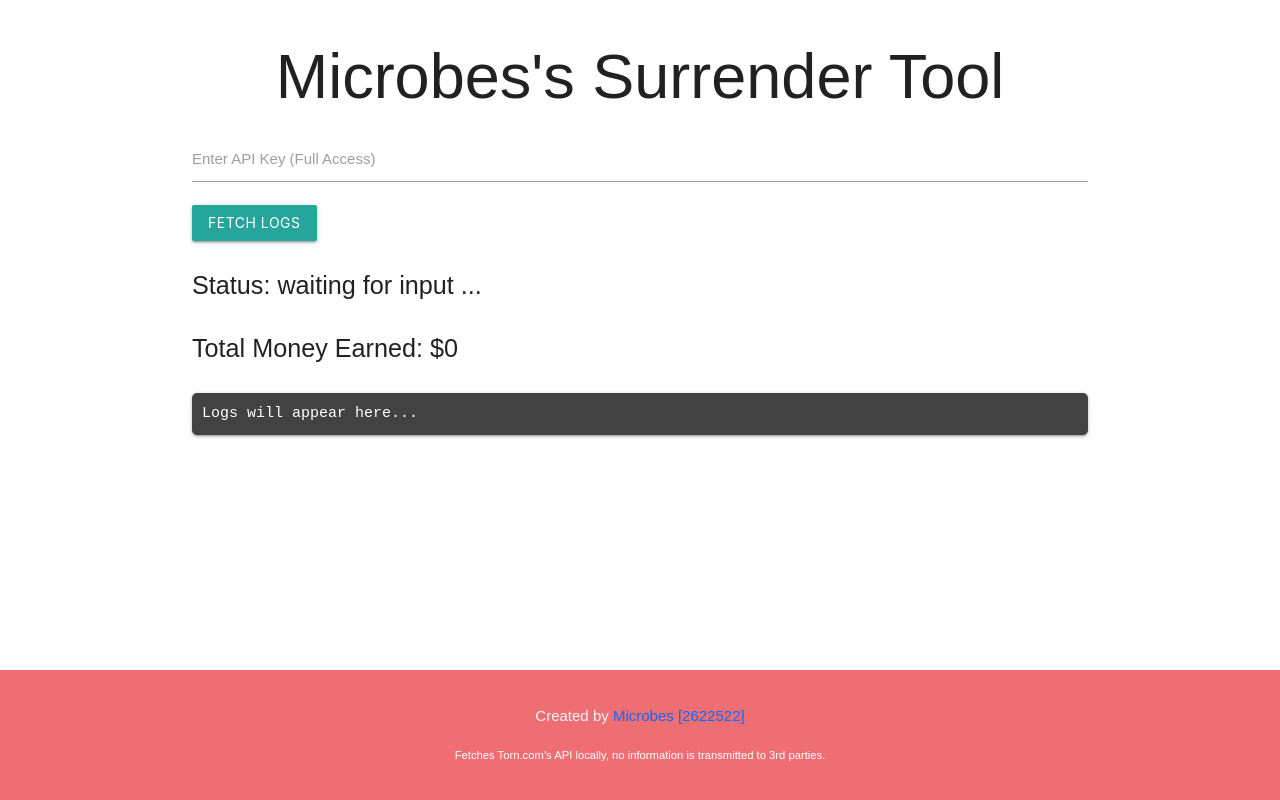
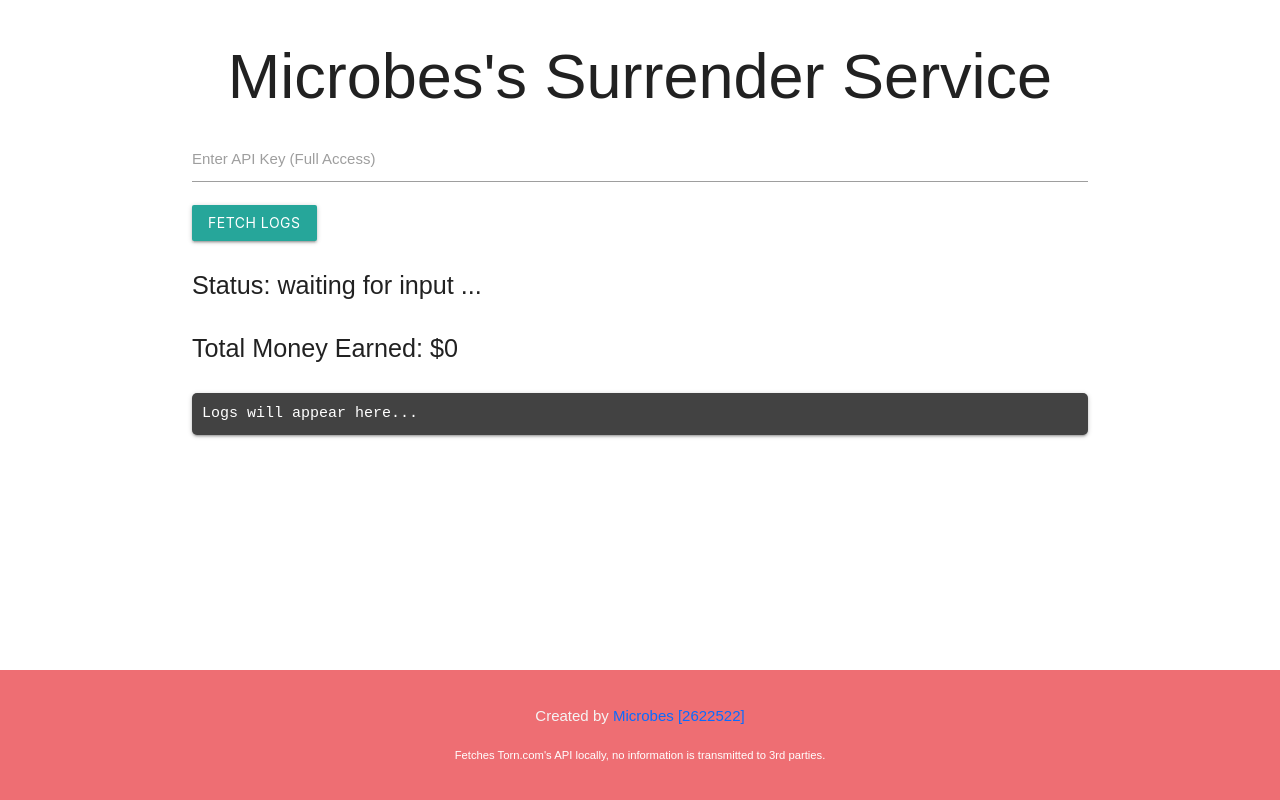
Before and after one commit to tejaboy/microbes-surrender-service, a plain HTML site: page index.html in a window 1280 px wide. Drawn offline with nearby package versions, Linux system fonts and the light colour scheme.

Commit message:
Change from tool to Service

```diff
--- a/index.html
+++ b/index.html
@@ -3,13 +3,13 @@
 <head>
     <meta charset="UTF-8">
     <meta name="viewport" content="width=device-width, initial-scale=1.0">
-    <title>Microbes's Surrender Tool</title>
+    <title>Microbes's Surrender Service</title>
     <link href="https://cdnjs.cloudflare.com/ajax/libs/materialize/1.0.0/css/materialize.min.css" rel="stylesheet">
     <link rel="stylesheet" href="stylesheet.css">
 </head>
 <body>
     <div class="container">
-        <h1 class="center-align">Microbes's Surrender Tool</h1>
+        <h1 class="center-align">Microbes's Surrender Service</h1>
         <div class="input-field">
             <input type="text" id="apiKey">
             <label for="apiKey">Enter API Key (Full Access)</label>
```
